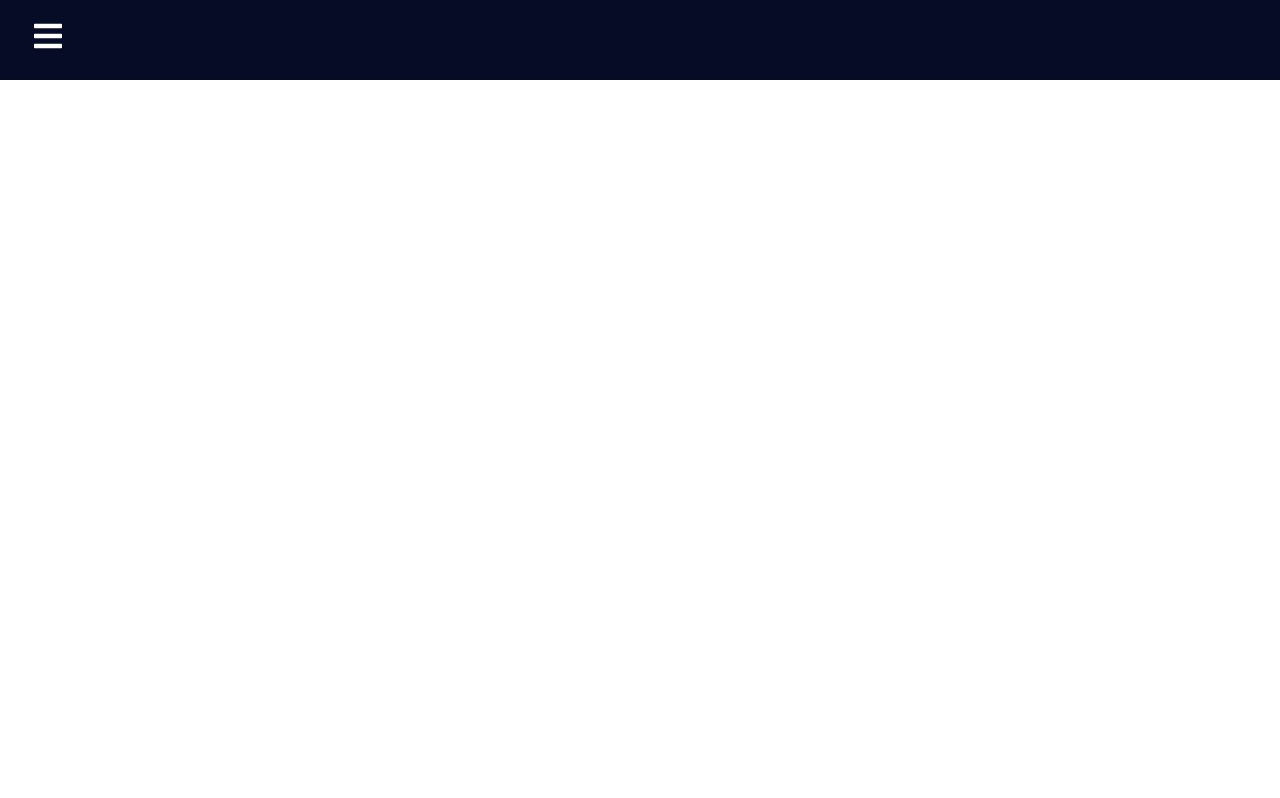
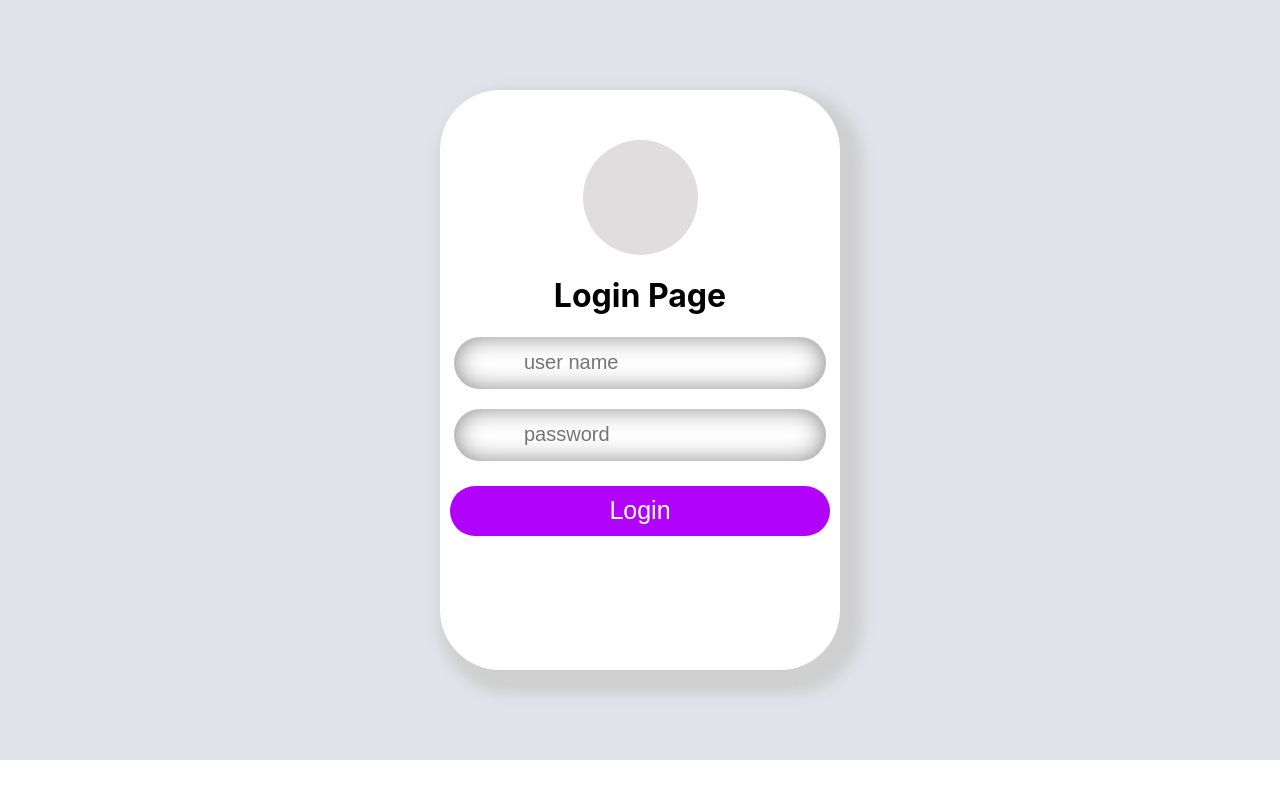
Before and after one commit to Pooviga/VendorManagementFrontend, a React (Create React App) app: page / in a window 1280 px wide. Built offline with nearby package versions, Linux system fonts and the light colour scheme; no server answers.

Commit message:
added loginsignup page

```diff
--- a/package.json
+++ b/package.json
@@ -6,6 +6,7 @@
     "@testing-library/jest-dom": "^5.16.5",
     "@testing-library/react": "^13.4.0",
     "@testing-library/user-event": "^13.5.0",
+    "axios": "^1.4.0",
     "react": "^18.2.0",
     "react-dom": "^18.2.0",
     "react-icons": "^4.10.1",
--- a/src/App.js
+++ b/src/App.js
@@ -1,13 +1,23 @@
-import logo from './logo.svg';
+// import logo from './logo.svg';
+import { Route, Routes } from 'react-router-dom';
 import './App.css';
-import Sidebar from './component/Navbar';
-import Navbar from './component/Navbar';
-import { BrowserRouter } from 'react-router-dom'
+// import Sidebar from './component/Navbar';
+// import { BrowserRouter } from 'react-router-dom'
+import Login from './component/Login/Login';
+import Navbar from './component/Navbar/Navbar';
+import { DataProvider } from './DataContext/DataContext';
 
 function App() {
   return (
-    <div className="App">
-      <Navbar />
+    <div className="App"><DataProvider>
+      {/* <Navbar /> */}
+      {/* <Login /> */}
+      <Routes>
+        <Route exact path="/" element={<Login />}></Route>
+        <Route exact path="/home" element={<Navbar />}></Route>
+
+      </Routes>
+    </DataProvider>
     </div>
   );
 }
--- /dev/null
+++ b/src/DataContext/DataContext.js
@@ -0,0 +1,106 @@
+import axios from 'axios';
+
+import React, { useState, createContext, useEffect } from 'react'
+
+
+
+
+const DataContext = createContext({});
+
+
+
+
+export const DataProvider = ({ children }) => {
+    const [current, setCurrent] = useState(0);
+
+    const [destination, setDestination] = useState(0);
+
+    const [isOpen, setIsOpen] = useState(false);
+
+    const [person, setPerson] = useState(0);
+
+    const [weight, setWeight] = useState(0);
+
+    const [role, setRole] = useState(null);
+
+
+
+
+    // useEffect(()=>{
+
+    //     axios.get('https://localhost:7005/api/Transaction').then((response) => {
+
+    //      console.log(response.data);
+
+    //   });
+
+    // },[])
+
+
+
+
+    function postTransaction() {
+
+
+
+
+        axios.post('https://localhost:7005/api/Transaction', {
+
+            currentFloor: current,
+
+            destinationFloor: destination,
+
+            personCount: person,
+
+            personWeight: person * 60
+
+        }).then((response) => {
+
+            console.log(response.data);
+
+        });
+
+
+
+
+
+
+    }
+
+
+
+
+
+    return (
+
+        <DataContext.Provider value={{
+
+            current, setCurrent,
+
+            destination, setDestination,
+
+            isOpen, setIsOpen,
+
+            person, setPerson,
+
+            weight, setWeight,
+
+            postTransaction,
+
+            role, setRole
+
+
+
+
+
+
+        }}>{children}</DataContext.Provider>
+
+    )
+
+}
+
+
+
+
+export default DataContext;
--- /dev/null
+++ b/src/component/Login/Login.css
@@ -0,0 +1,165 @@
+.main {
+
+    text-align: center;
+
+    justify-content: center;
+
+    display: flex;
+
+    padding-top: 90px;
+
+    padding-bottom: 90px;
+
+    background-color: #e1e3eb;
+
+}
+
+.sub-main {
+
+    display: flex;
+
+    justify-content: center;
+
+    height: 550px;
+
+    width: 400px;
+
+    box-shadow: 11px 12px 13px 12px rgb(207, 207, 207);
+
+    padding-top: 30px;
+
+    border-radius: 60px;
+
+    background-color: white;
+
+}
+
+.imgs {
+
+    padding-top: 20px;
+
+    justify-content: center;
+
+    display: flex;
+
+}
+
+.container-image {
+
+    background-color: rgb(223, 221, 221);
+
+    border-radius: 150px;
+
+    align-items: center;
+
+    display: flex;
+
+    justify-content: center;
+
+    height: 115px;
+
+    width: 115px;
+
+}
+
+.profile {
+
+    height: 100px;
+
+    width: 100px;
+
+    border-radius: 130px;
+
+}
+
+
+
+input {
+
+    width: 300px;
+
+    height: 50px;
+
+    border-radius: 60px;
+
+    box-shadow: inset 0px 0px 25px 0px #888;
+
+    border: none;
+
+    outline: none;
+
+    background-color: #fff;
+
+}
+
+
+
+.email {
+
+    height: 25px;
+
+    width: 25px;
+
+    position: absolute;
+
+    padding: 14px 0 0 25px;
+
+}
+
+
+
+.name {
+
+    padding-left: 70px;
+
+    font-size: 20px;
+
+}
+
+.second-input {
+
+    padding-top: 20px;
+
+}
+
+
+
+button {
+
+    width: 380px;
+
+    height: 50px;
+
+    border-radius: 60px;
+
+    background-color: #b103fc;
+
+    color: white;
+
+    font-size: 25px;
+
+    border: none;
+
+}
+
+.login-button {
+
+    padding-top: 25px;
+
+}
+
+
+
+.link {
+
+    font-size: 25px;
+
+    font-weight: 400;
+
+}
+
+a {
+
+    color: blue;
+
+}
--- /dev/null
+++ b/src/component/Login/Login.js
@@ -0,0 +1,136 @@
+import { React, useContext, useEffect, useState } from 'react'
+import "./Login.css"
+import DataContext from '../../DataContext/DataContext'
+import { useNavigate } from 'react-router-dom'
+import axios from 'axios'
+
+
+function Login() {
+    const navigate = useNavigate();
+
+    const [username, setUsername] = useState("");
+
+    const [password, setPassword] = useState("");
+
+    const [transaction, setTransaction] = useState([]);
+
+    const { role, setRole } = useContext(DataContext);
+
+    useEffect(() => {
+
+        axios.get("https://64ad6d54b470006a5ec5f2ed.mockapi.io/vendor/api/users").then((response) => {
+
+            setTransaction(response.data);
+
+            console.log(response.data)
+
+
+
+
+        });
+
+    }, []);
+
+    function loginHandler(params) {
+
+        transaction.map((detail) => {
+
+            // console.log(detail)
+
+            if (((detail.username) == username) && (detail.password) == password) {
+
+                navigate('/home')
+
+                console.log(detail.role)
+
+                setRole(detail.role)
+
+
+
+
+
+
+
+            }
+
+        })
+
+
+
+    }
+
+    return (
+        <div>
+            <div className="main">
+
+                <div className="sub-main">
+
+                    <div>
+
+                        <div className="imgs">
+
+                            <div className="container-image">
+
+                                {/* <img src={profile} alt="profile" className="profile" /> */}
+
+
+
+                            </div>
+
+
+
+
+
+                        </div>
+
+                        <div>
+
+                            <h1>Login Page</h1>
+
+                            <div>
+
+                                {/* <img src={email} alt="email" className="email" /> */}
+
+                                <input type="text" placeholder="user name" className="name" onChange={(e) => { setUsername(e.target.value) }} />
+
+                            </div>
+
+                            <div className="second-input">
+
+                                {/* <img src={pass} alt="pass" className="email" /> */}
+
+                                <input type="password" placeholder="password" className="name" onChange={(e) => { setPassword(e.target.value) }} />
+
+                            </div>
+
+                            <div className="login-button">
+
+                                <button onClick={() => loginHandler()}>Login</button>
+
+                            </div>
+
+
+
+
+
+
+
+
+
+                        </div>
+
+                    </div>
+
+
+
+
+
+                </div>
+
+            </div>
+
+        </div>
+    )
+}
+
+export default Login
```
Also changed, not shown: src/component/Navbar/Navbar.css (renamed from src/component/Navbar.css), src/component/Navbar/Navbar.js (renamed from src/component/Navbar.js), src/component/Navbar/SidebarData.js (renamed from src/component/SidebarData.js), 1 other file (tests, documents, lock files or other folders).
